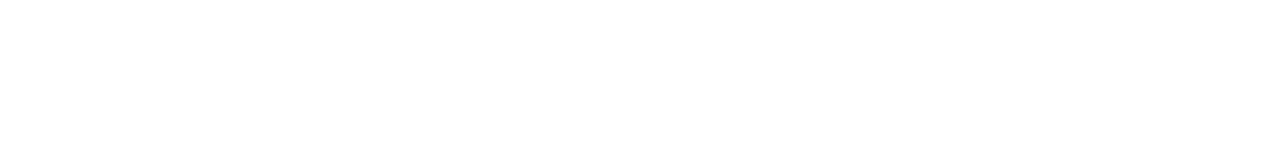
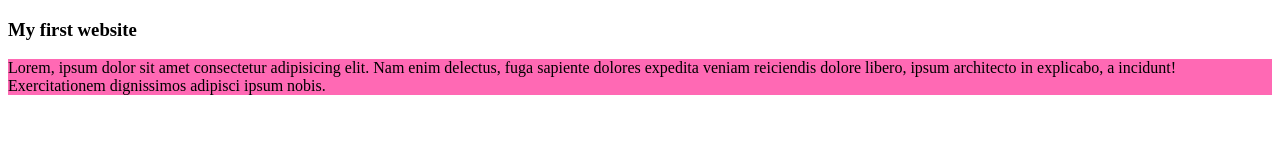
Before and after one commit to Tarannummm/My-first-repo, a plain HTML site: page index.html in a window 1280 px wide. Drawn offline with Linux system fonts and the light colour scheme.

Commit message:
added the first blog

```diff
--- a/index.html
+++ b/index.html
@@ -3,9 +3,15 @@
 <head>
     <meta charset="UTF-8">
     <meta name="viewport" content="width=device-width, initial-scale=1.0">
-    <title>My first repo</title>
+    <title> My-simple-website</title>
+    <link rel="stylesheet" href="styles/blog.css">
 </head>
 <body>
+    <h3>My first website</h3>
+    <div>
+        Lorem, ipsum dolor sit amet consectetur adipisicing elit. Nam enim delectus, fuga sapiente dolores expedita veniam reiciendis dolore libero, ipsum architecto in explicabo, a incidunt! Exercitationem dignissimos adipisci ipsum nobis.
+    </div>
+
 
 </body>
 </html>
--- /dev/null
+++ b/styles/blog.css
@@ -0,0 +1,3 @@
+div{
+    background-color: hotpink;
+}
```
